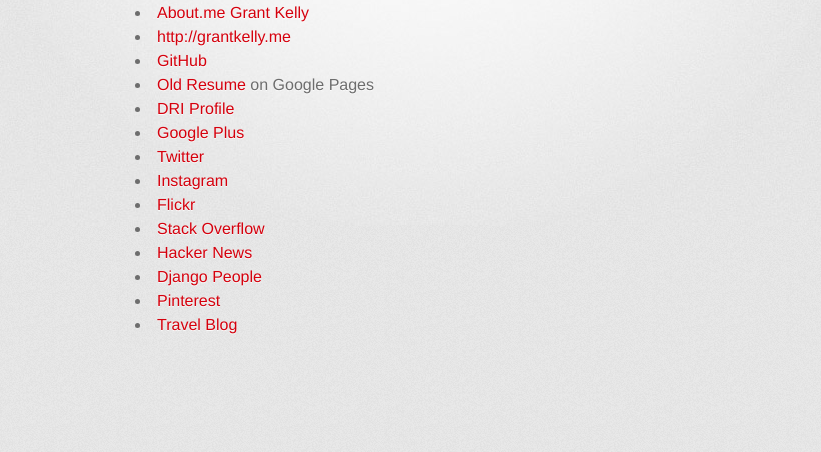
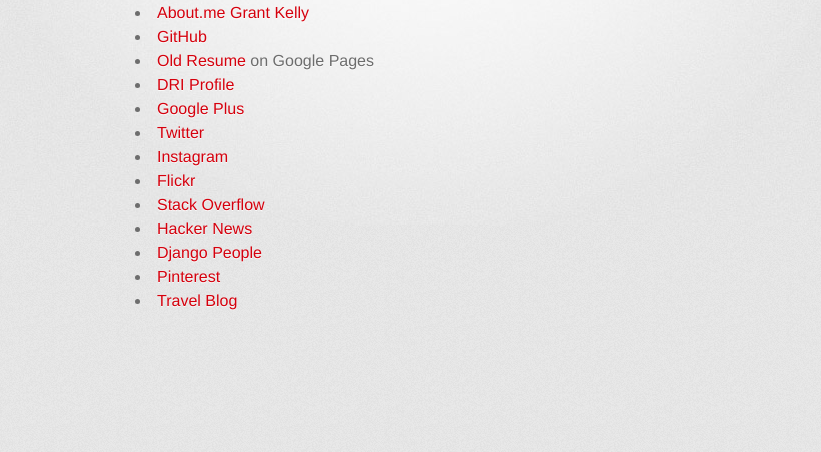
Before and after one commit to sierranevadan/sierranevadan.github.io, a plain HTML site: page index.html in a window 1280 px wide. Shown: the part 348-800 px from the top of the page, without its empty margins (215-1036 px from the left). Drawn offline with Linux system fonts and the light colour scheme; a web font is replaced by a local one.

Commit message:
Remove website link.

```diff
--- a/index.html
+++ b/index.html
@@ -33,7 +33,6 @@
 <ul>
   <li><a href="http://www.linkedin.com/in/grantkelly">LinkedIn</a></li>
   <li><a href="http://about.me/gkelly">About.me Grant Kelly</a></li>
-  <li><a href="http://grantkelly.me/">http://grantkelly.me</a></li>
   <li><a href="https://github.com/sierranevadan">GitHub</a></li>
   <li><a href="https://sites.google.com/site/gkelly/">Old Resume</a> on Google Pages</li>
   <li><a href="http://www.dri.edu/grant-kelly">DRI Profile</a></li>
```
